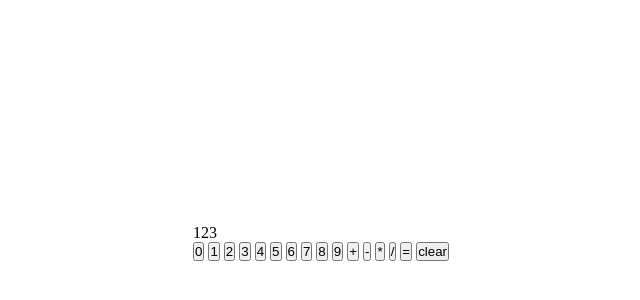
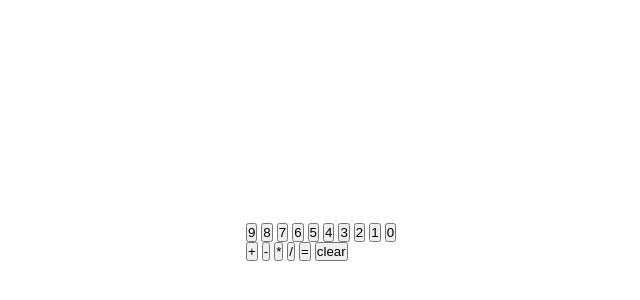
Before and after one commit to alexnoy/Calculator, a plain HTML site: page index.html in a window 1280 px wide. Shown: the part 158-458 px from the top of the page, without its empty margins (319-959 px from the left). Drawn offline with Linux system fonts and the light colour scheme.

Commit message:
Add extra container divs and rearrange code
Added extra divs and rearranged the code for styling purposes.

```diff
--- a/index.html
+++ b/index.html
@@ -8,23 +8,29 @@
     </head>
     <body>
         <div id="calculator">
-            <div id="display">123</div>
-            <button class="number" id="0">0</button>
-            <button class="number" id="1">1</button>
-            <button class="number" id="2">2</button>
-            <button class="number" id="3">3</button>
-            <button class="number" id="4">4</button>
-            <button class="number" id="5">5</button>
-            <button class="number" id="6">6</button>
-            <button class="number" id="7">7</button>
-            <button class="number" id="8">8</button>
-            <button class="number" id="9">9</button>
-            <button class="operator" id="add">+</button>
-            <button class="operator" id="subtract">-</button>
-            <button class="operator" id="multiply">*</button>
-            <button class="operator" id="divide">/</button>
-            <button class="operator" id="equals">=</button>
-            <button class="operator" id="clear">clear</button>
+            <div id="display"></div>
+            <div id="keypad">
+                <div id="numbers">
+                    <button class="number" id="9">9</button>
+                    <button class="number" id="8">8</button>
+                    <button class="number" id="7">7</button>
+                    <button class="number" id="6">6</button>
+                    <button class="number" id="5">5</button>
+                    <button class="number" id="4">4</button>
+                    <button class="number" id="3">3</button>
+                    <button class="number" id="2">2</button>
+                    <button class="number" id="1">1</button>
+                    <button class="number" id="0">0</button>
+                </div>
+                <div id="operators">
+                    <button class="operator" id="add">+</button>
+                    <button class="operator" id="subtract">-</button>
+                    <button class="operator" id="multiply">*</button>
+                    <button class="operator" id="divide">/</button>
+                    <button id="equals">=</button>
+                    <button id="clear">clear</button>
+                </div>
+            </div>
         </div>
         <script src="script.js"></script>
     </body>
```
